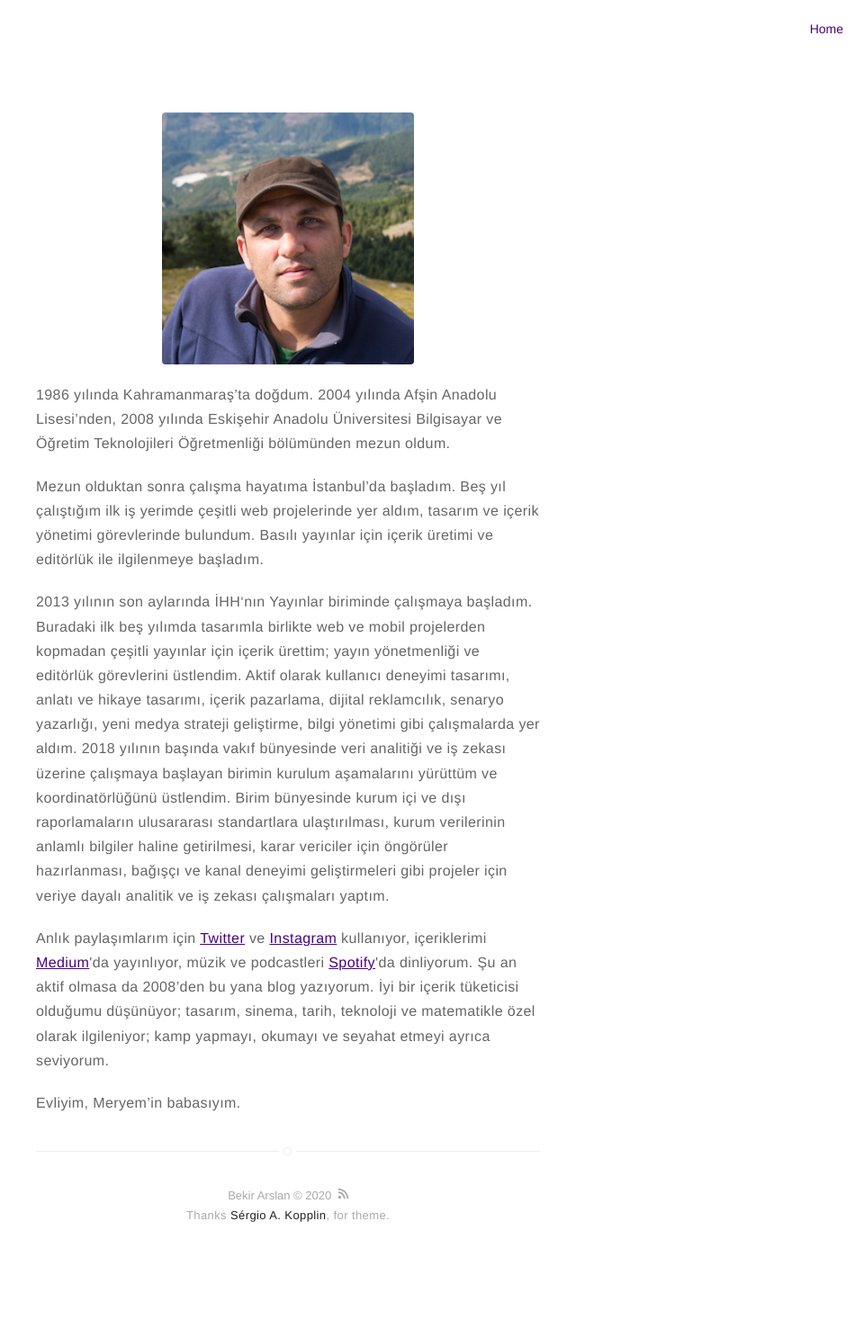
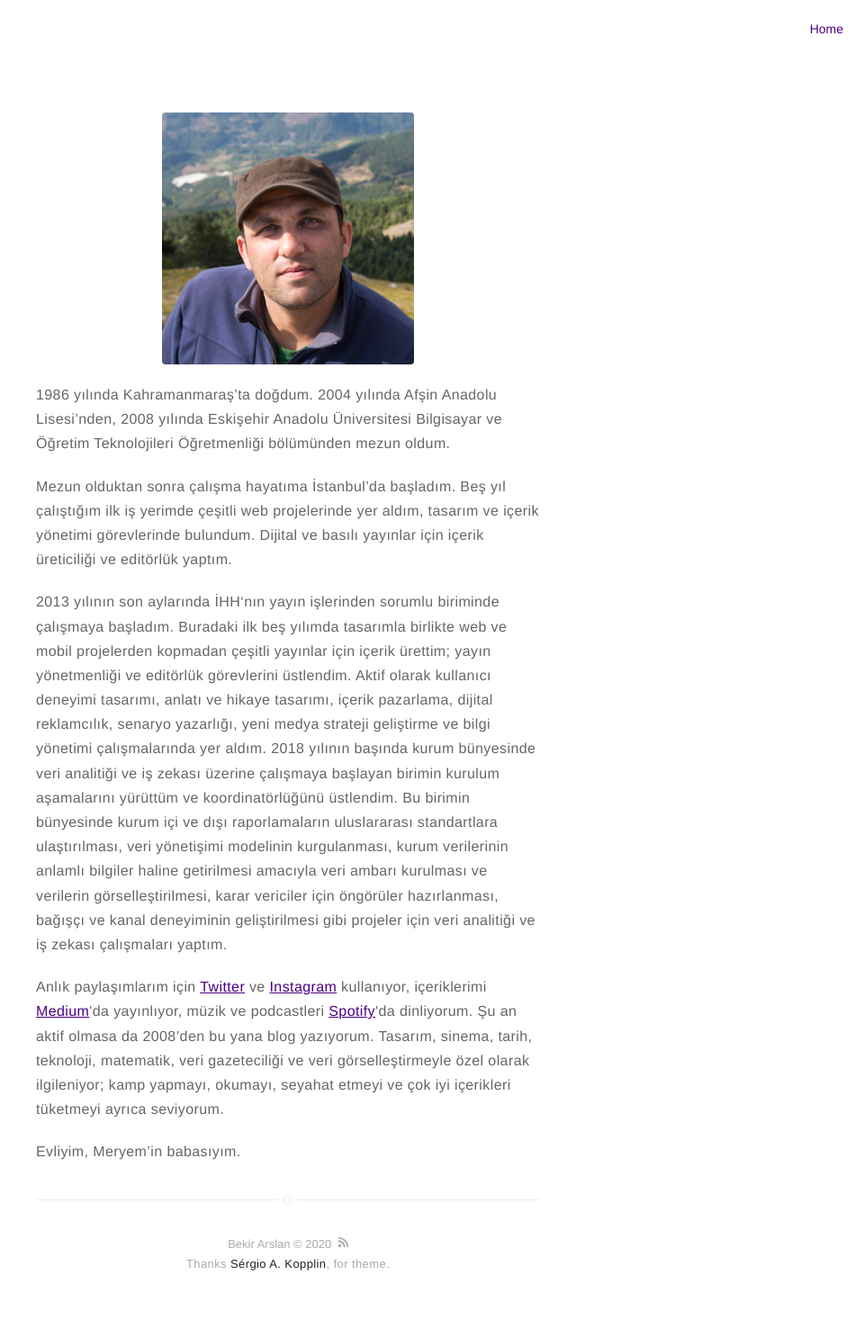
Before and after one commit to bkrsln/bkrsln.github.io, a Jekyll site: the page built from about.md, in a window 1280 px wide. Shown: the whole page at 90% size, without its empty margins (320-1280 px from the left). Built offline with Jekyll 4.4.1, drawn with Linux system fonts in a browser that asks for light colours; before the commit the page ends 1422 px from its top, so only the background shows below that.

Commit message:
Update about.md

```diff
--- a/about.md
+++ b/about.md
@@ -6,10 +6,10 @@ layout: page
 
 <p>1986 yılında Kahramanmaraş’ta doğdum. 2004 yılında Afşin Anadolu Lisesi’nden, 2008 yılında Eskişehir Anadolu Üniversitesi Bilgisayar ve Öğretim Teknolojileri Öğretmenliği bölümünden mezun oldum.</p>
 
-<p>Mezun olduktan sonra çalışma hayatıma İstanbul’da başladım. Beş yıl çalıştığım ilk iş yerimde çeşitli web projelerinde yer aldım, tasarım ve içerik yönetimi görevlerinde bulundum. Basılı yayınlar için içerik üretimi ve editörlük ile ilgilenmeye başladım.</p>
+<p>Mezun olduktan sonra çalışma hayatıma İstanbul’da başladım. Beş yıl çalıştığım ilk iş yerimde çeşitli web projelerinde yer aldım, tasarım ve içerik yönetimi görevlerinde bulundum. Dijital ve basılı yayınlar için içerik üreticiliği ve editörlük yaptım.</p>
 
-<p>2013 yılının son aylarında İHH‘nın Yayınlar biriminde çalışmaya başladım. Buradaki ilk beş yılımda tasarımla birlikte web ve mobil projelerden kopmadan çeşitli yayınlar için içerik ürettim; yayın yönetmenliği ve editörlük görevlerini üstlendim. Aktif olarak kullanıcı deneyimi tasarımı, anlatı ve hikaye tasarımı, içerik pazarlama, dijital reklamcılık, senaryo yazarlığı, yeni medya strateji geliştirme, bilgi yönetimi gibi çalışmalarda yer aldım. 2018 yılının başında vakıf bünyesinde veri analitiği ve iş zekası üzerine çalışmaya başlayan birimin kurulum aşamalarını yürüttüm ve koordinatörlüğünü üstlendim. Birim bünyesinde kurum içi ve dışı raporlamaların ulusararası standartlara ulaştırılması, kurum verilerinin anlamlı bilgiler haline getirilmesi, karar vericiler için öngörüler hazırlanması, bağışçı ve kanal deneyimi geliştirmeleri gibi projeler için veriye dayalı analitik ve iş zekası çalışmaları yaptım.</p>
+<p>2013 yılının son aylarında İHH‘nın yayın işlerinden sorumlu biriminde çalışmaya başladım. Buradaki ilk beş yılımda tasarımla birlikte web ve mobil projelerden kopmadan çeşitli yayınlar için içerik ürettim; yayın yönetmenliği ve editörlük görevlerini üstlendim. Aktif olarak kullanıcı deneyimi tasarımı, anlatı ve hikaye tasarımı, içerik pazarlama, dijital reklamcılık, senaryo yazarlığı, yeni medya strateji geliştirme ve bilgi yönetimi çalışmalarında yer aldım. 2018 yılının başında kurum bünyesinde veri analitiği ve iş zekası üzerine çalışmaya başlayan birimin kurulum aşamalarını yürüttüm ve koordinatörlüğünü üstlendim. Bu birimin bünyesinde kurum içi ve dışı raporlamaların uluslararası standartlara ulaştırılması, veri yönetişimi modelinin kurgulanması, kurum verilerinin anlamlı bilgiler haline getirilmesi amacıyla veri ambarı kurulması ve verilerin görselleştirilmesi, karar vericiler için öngörüler hazırlanması, bağışçı ve kanal deneyiminin geliştirilmesi gibi projeler için veri analitiği ve iş zekası çalışmaları yaptım.</p>
 
-<p>Anlık paylaşımlarım için <a href="https://twitter.com/bkrsln" target="_blank">Twitter</a> ve <a href="https://instagram.com/bkrsln" target="_blank">Instagram</a> kullanıyor, içeriklerimi <a href="https://medium.com/@bekirarslan" target="_blank">Medium</a>'da yayınlıyor, müzik ve podcastleri <a href="https://open.spotify.com/user/bkrsln" target="_blank">Spotify</a>'da dinliyorum. Şu an aktif olmasa da 2008’den bu yana blog yazıyorum. İyi bir içerik tüketicisi olduğumu düşünüyor; tasarım, sinema, tarih, teknoloji ve matematikle özel olarak ilgileniyor; kamp yapmayı, okumayı ve seyahat etmeyi ayrıca seviyorum.</p>
+<p>Anlık paylaşımlarım için <a href="https://twitter.com/bkrsln" target="_blank">Twitter</a> ve <a href="https://instagram.com/bkrsln" target="_blank">Instagram</a> kullanıyor, içeriklerimi <a href="https://medium.com/@bekirarslan" target="_blank">Medium</a>'da yayınlıyor, müzik ve podcastleri <a href="https://open.spotify.com/user/bkrsln" target="_blank">Spotify</a>'da dinliyorum. Şu an aktif olmasa da 2008’den bu yana blog yazıyorum. Tasarım, sinema, tarih, teknoloji, matematik, veri gazeteciliği ve veri görselleştirmeyle özel olarak ilgileniyor; kamp yapmayı, okumayı, seyahat etmeyi ve çok iyi içerikleri tüketmeyi ayrıca seviyorum.</p>
 
 <p>Evliyim, Meryem’in babasıyım.</p>
```
